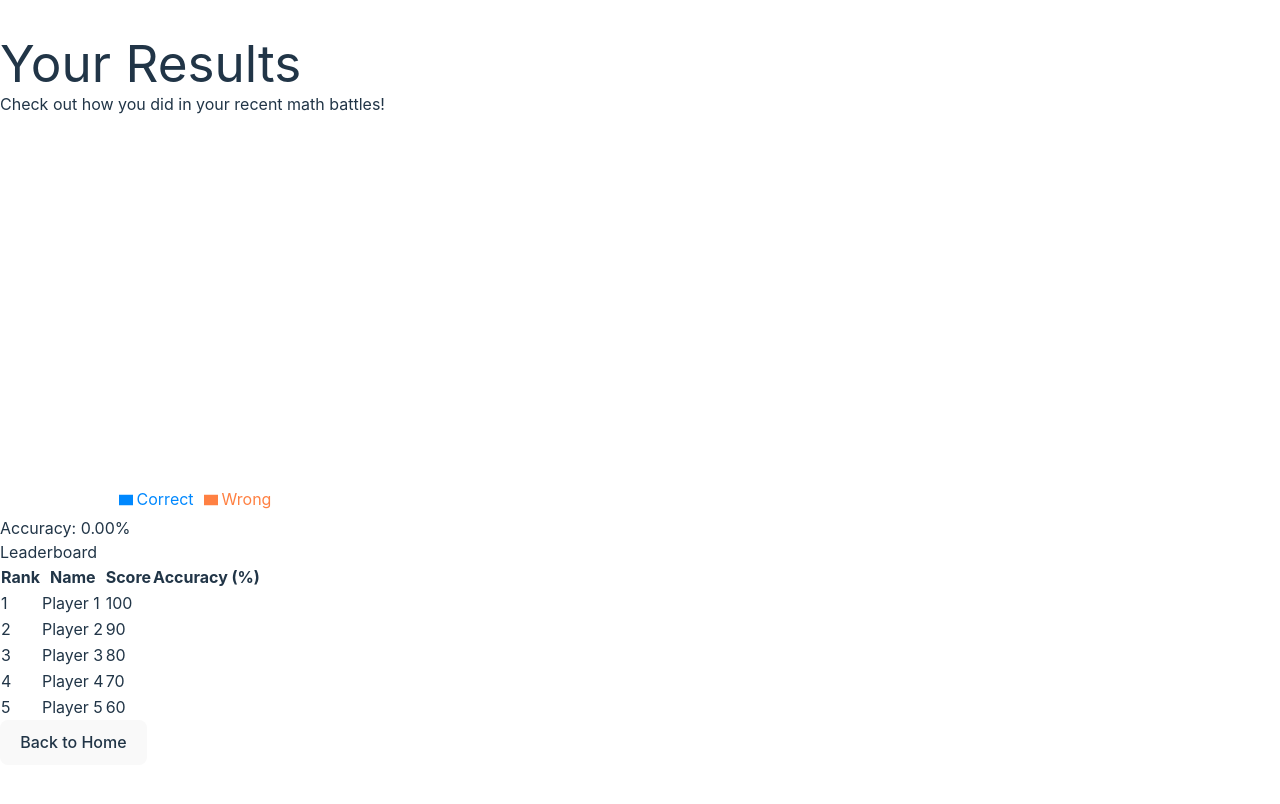
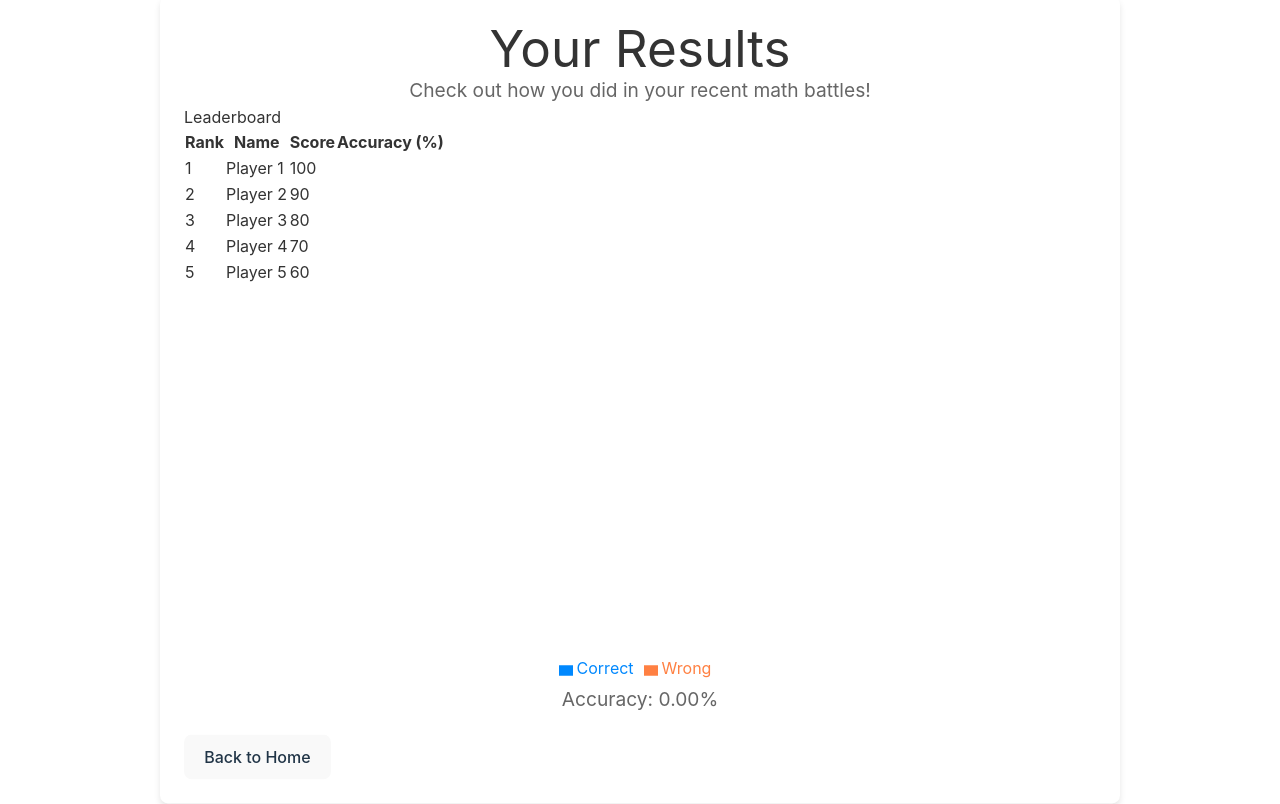
Before and after one commit to JustinScitech/BubbleMathics, a React (Vite) app: page /results in a window 1280 px wide. Built offline with nearby package versions, Linux system fonts and the light colour scheme; what @propelauth/react would draw is missing.

Commit message:
iguygyuii

```diff
--- /dev/null
+++ b/src/pages/ResultsPage.css
@@ -0,0 +1,63 @@
+/* ResultsPage.css */
+
+.content {
+    position: absolute;
+    top: 50%;
+    left: 50%;
+    transform: translate(-50%, -50%);
+    width: 75%;
+    background: #fff;
+    padding: 1.5rem;
+    border-radius: 0.5rem;
+    box-shadow: 0 4px 6px rgba(0, 0, 0, 0.1);
+}
+
+.leaderboard {
+    position: center;
+    color: #333333;
+    top: 80px;
+    right: 20px;
+    max-width: 300px;
+
+}
+
+h1 {
+    font-size: 2.5rem;
+    color: #333333;
+    margin-bottom: 20px;
+    align-items: center;
+    text-align: center;
+}
+
+p {
+    font-size: 1.2rem;
+    color: #666666;
+    margin-bottom: 20px;
+    align-items: center;
+    text-align: center;
+}
+
+.results-summary {
+    position: center;
+    color: #000000;
+    display: flex;
+    flex-direction: column;
+    align-items: center;
+    text-align: center;
+    margin-bottom: 20px;
+}
+
+button {
+    background-color: #3498db;
+    color: #ffffff;
+    border: none;
+    padding: 10px 20px;
+    border-radius: 5px;
+    font-size: 1rem;
+    cursor: pointer;
+    transition: background-color 0.3s ease;
+}
+
+button:hover {
+    background-color: #2980b9;
+}
--- a/src/pages/ResultsPage.jsx
+++ b/src/pages/ResultsPage.jsx
@@ -2,6 +2,7 @@ import React from 'react';
 import PropTypes from 'prop-types';
 import { PieChart, Pie, Cell, Tooltip, Legend } from 'recharts';
 import Leaderboard from '../Components/Leaderboard';
+import './ResultsPage.css'; // Import the CSS file
 
 const ResultsPage = ({ userResults }) => {
   // Default values to prevent destructuring errors
@@ -24,10 +25,14 @@ const ResultsPage = ({ userResults }) => {
   ];
 
   return (
-    <div className="container">
     <div className="content">
+      <div>
         <h1>Your Results</h1>
         <p>Check out how you did in your recent math battles!</p>
+      </div>
+      <div className="leaderboard">
+        <Leaderboard leaderboard={leaderboard} />
+      </div>
       <div className="results-summary">
         <PieChart width={400} height={400}>
           <Pie
@@ -48,11 +53,7 @@ const ResultsPage = ({ userResults }) => {
         </PieChart>
         <p>Accuracy: {accuracy.toFixed(2)}%</p>
       </div>
-
-        <Leaderboard leaderboard={leaderboard} />
-
       <button onClick={() => window.location.href='/'}>Back to Home</button>
-      </div>
     </div>
   );
 };
```
Also changed, not shown: MathPage.jsx (deleted, +0 -43 lines). Lines whose indentation alone changed are shown as unchanged.
